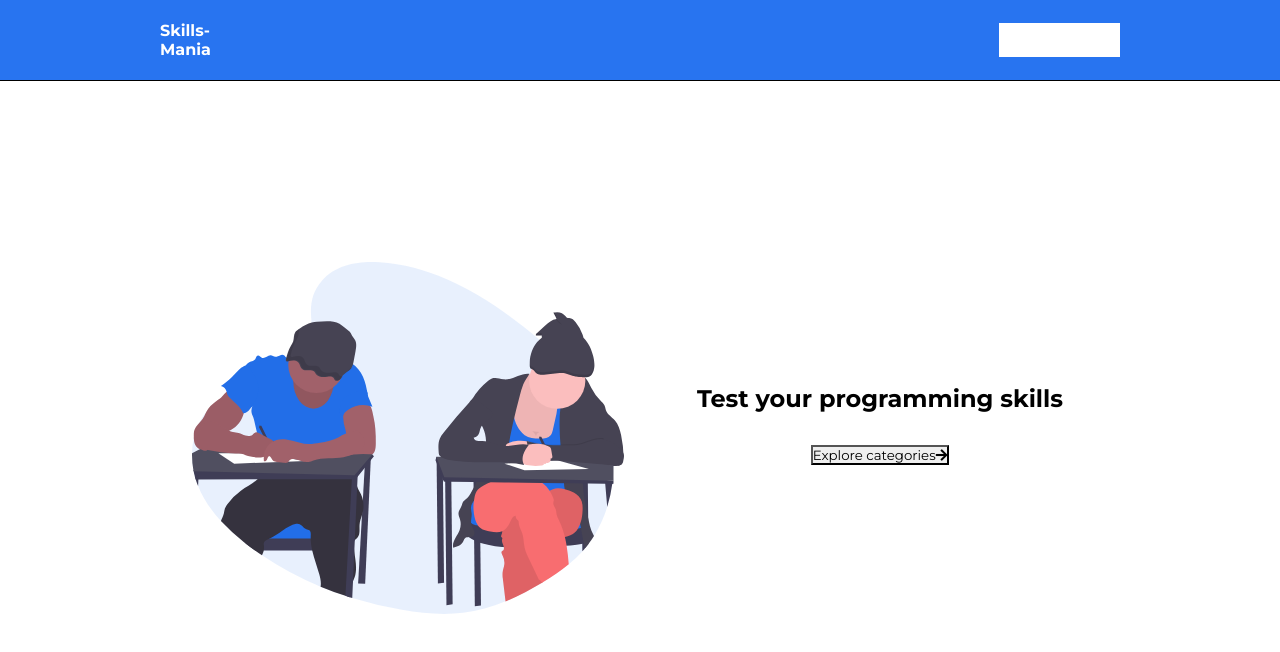
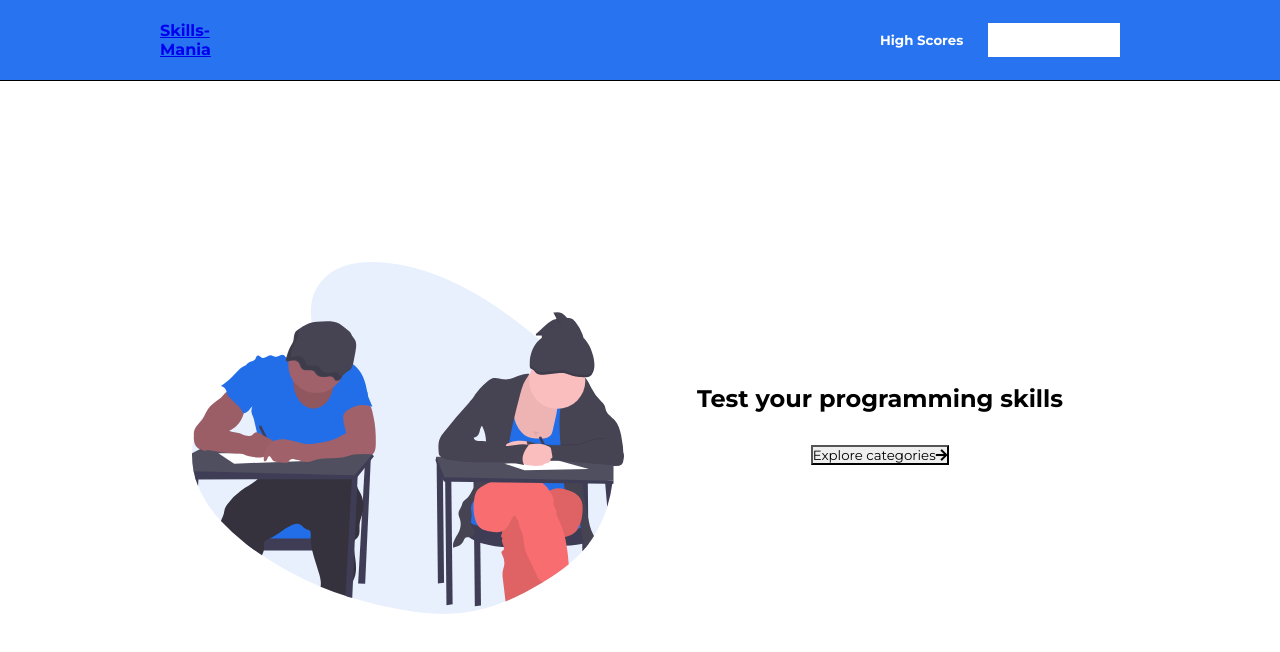
Before and after one commit to robinhooda/Skills-Mania-Frontend, a React (Create React App) app: page / in a window 1280 px wide. Both pictures are taken after a click on the button "Login". Shown: the top 652 px of the page. Built offline with nearby package versions, Linux system fonts and the light colour scheme.

Commit message:
Add. highscore button to the navbar

```diff
--- a/src/components/Navbar/Navbar.css
+++ b/src/components/Navbar/Navbar.css
@@ -63,3 +63,16 @@
   background-color: var(--dark-blue);
   transition: 0.2s ease-in;
 }
+
+.plain-transparent-button {
+  background-color: transparent;
+  color: white;
+  padding: 0.5rem 1.5rem;
+  font-weight: bold;
+  border: 1px solid transparent;
+}
+
+.plain-transparent-button:hover {
+  border: 1px solid white;
+  transition: 0.2s ease-in;
+}
--- a/src/components/Navbar/Navbar.tsx
+++ b/src/components/Navbar/Navbar.tsx
@@ -1,4 +1,4 @@
-import React from 'react'
+import React, { useState } from 'react'
 import './Navbar.css'
 import { Link } from 'react-router-dom'
 import { useLocation } from 'react-router-dom'
@@ -11,35 +11,33 @@ const Navbar = () => {
 //     setAuth(null)
 //     localStorage.removeItem("auth-token");
 //   }
-const auth = false;
+const [isloggedIn,setIsLoggedIn] = useState(false)
 
   return (
     <nav className='navbar'>
       <div className='navbar-brand'>
-        <div className='navbar-brand--name  bold'>Skills-Mania</div>
+        <Link to="/" className="links">
+          <div className='navbar-brand--name  bold'>Skills-Mania</div>
+        </Link>
       </div>
       <>
-        {true ? (
-          <button className='flat-button' onClick={()=>{}}>
+        {isloggedIn ?
+        <div>
+              <Link
+                to='/highscore'
+              >
+                <button className="plain-transparent-button">
+
+                High Scores
+                </button>
+              </Link>
+              <button className='flat-button mar-l-md' onClick={()=>setIsLoggedIn(!isloggedIn)}>
+            Logout
+          </button>
+          </div> : (
+          <button className='flat-button' onClick={()=>setIsLoggedIn(!isloggedIn)}>
             Login
           </button>
-        ) : (
-          <>
-            <div>
-              <Link
-                className={pathname === '/login' ? 'links bold' : 'links'}
-                to='/login'
-              >
-                Login
-              </Link>
-            </div>
-            <Link
-              className={pathname === '/signUp' ? 'links bold' : 'links'}
-              to='/signUp'
-            >
-              <button className='transparent-button'>Register</button>
-            </Link>
-          </>
         )}
      </>
     </nav>
```
